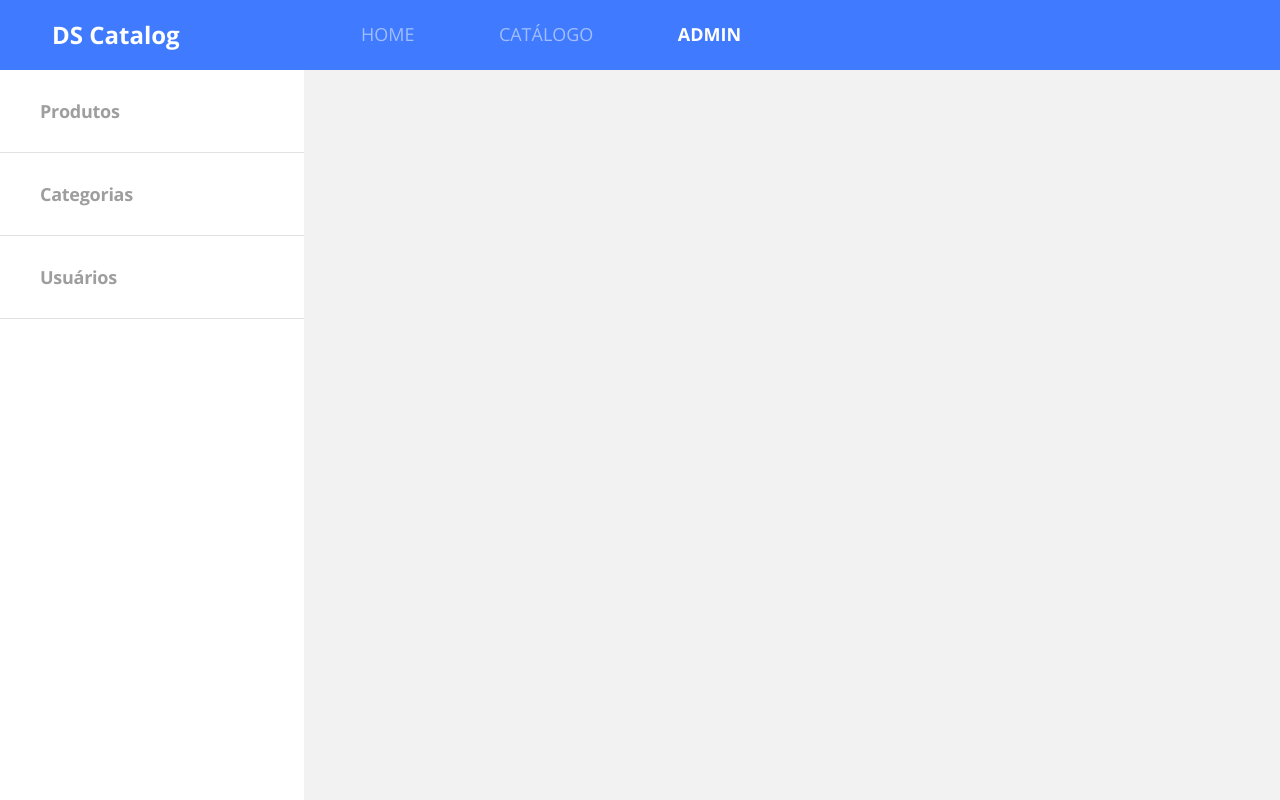
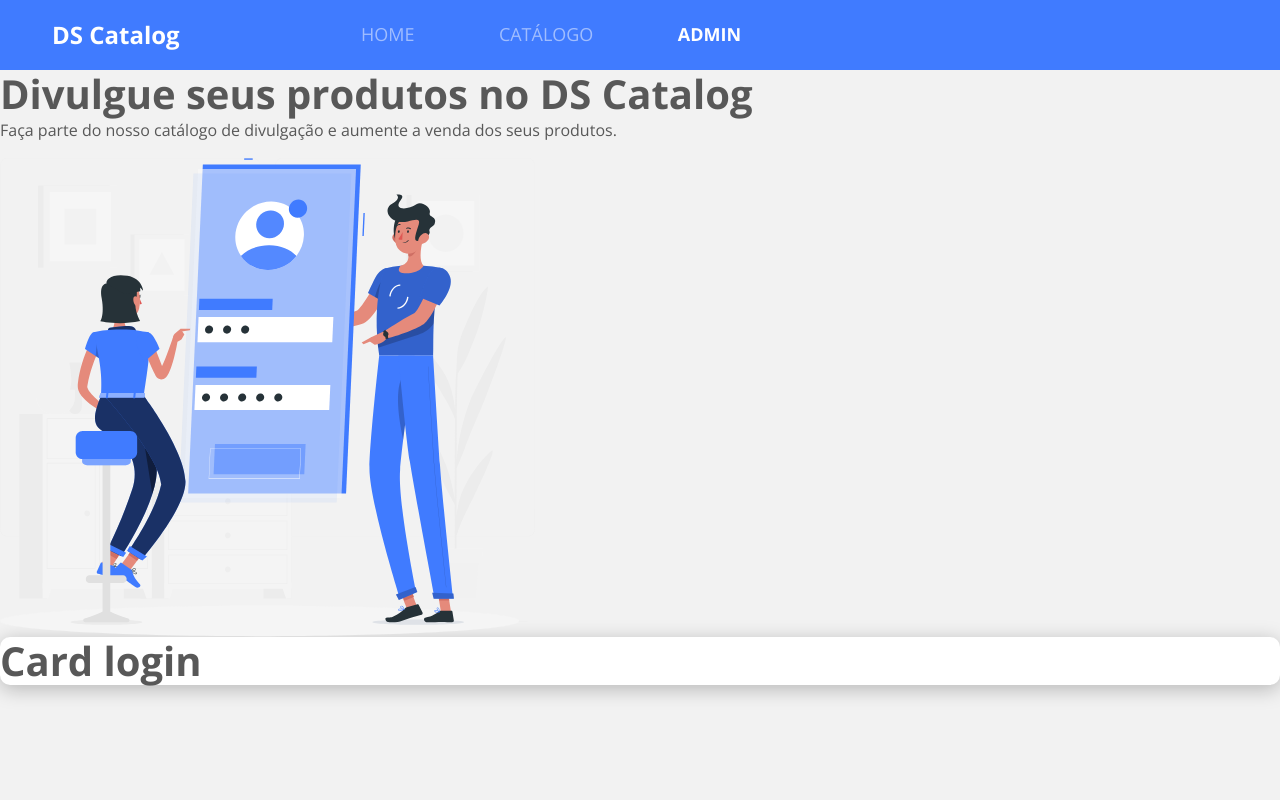
Before and after one commit to emelinepg/dscatalog, a React (Create React App) app in the folder frontend/: page /admin/auth/login in a window 1280 px wide. Built offline with nearby package versions, Linux system fonts and the light colour scheme; no server answers.

Commit message:
Auth routes

```diff
--- a/frontend/src/Routes.tsx
+++ b/frontend/src/Routes.tsx
@@ -4,6 +4,7 @@
 import Catalog from "pages/Catalog";
 import Admin from "pages/Admin";
 import ProductDetails from "pages/ProductDetails";
+import Auth from "pages/Admin/Auth";
 
 const Routes = () => {
 
@@ -20,6 +21,10 @@
                 <Route path="/products/:productId">
                     <ProductDetails />
                 </Route>
+                <Redirect from="/admin/auth" to="/admin/auth/login" exact />
+                <Route path="/admin/auth">
+                    <Auth />
+                </Route>
                 <Redirect from="/admin" to="/admin/products" exact />
                 <Route path="/admin">
                     <Admin />
--- /dev/null
+++ b/frontend/src/pages/Admin/Auth/index.tsx
@@ -0,0 +1,33 @@
+//import '.styles.css'
+import { ReactComponent as AuthImage } from 'assets/images/auth-image.svg';
+import { Route, Switch } from 'react-router-dom';
+
+const Auth = () => {
+  return (
+    <div className="auth-container">
+      <div className="auth-banner-container">
+        <h1>Divulgue seus produtos no DS Catalog</h1>
+        <p>
+          Faça parte do nosso catálogo de divulgação e aumente a venda dos seus
+          produtos.
+        </p>
+        <AuthImage />
+      </div>
+      <div className="base-card auth-form-container">
+        <Switch>
+          <Route path="/admin/auth/login">
+            <h1>Card login</h1>
+          </Route>
+          <Route path="/admin/auth/signup">
+            <h1>Card signup</h1>
+          </Route>
+          <Route path="/admin/auth/recover">
+            <h1>Card recover</h1>
+          </Route>
+        </Switch>
+      </div>
+    </div>
+  );
+};
+
+export default Auth;
--- /dev/null
+++ b/frontend/src/pages/Admin/Auth/styles.css
@@ -0,0 +1,11 @@
+.auth-container {
+
+}
+
+.auth-banner-container {
+
+}
+
+.auth-card-container {
+
+}
```
Also changed, not shown: frontend/src/assets/images/auth-image.svg (added), frontend/src/components/ProductPrice/index.tsx (line endings or trailing spaces).
